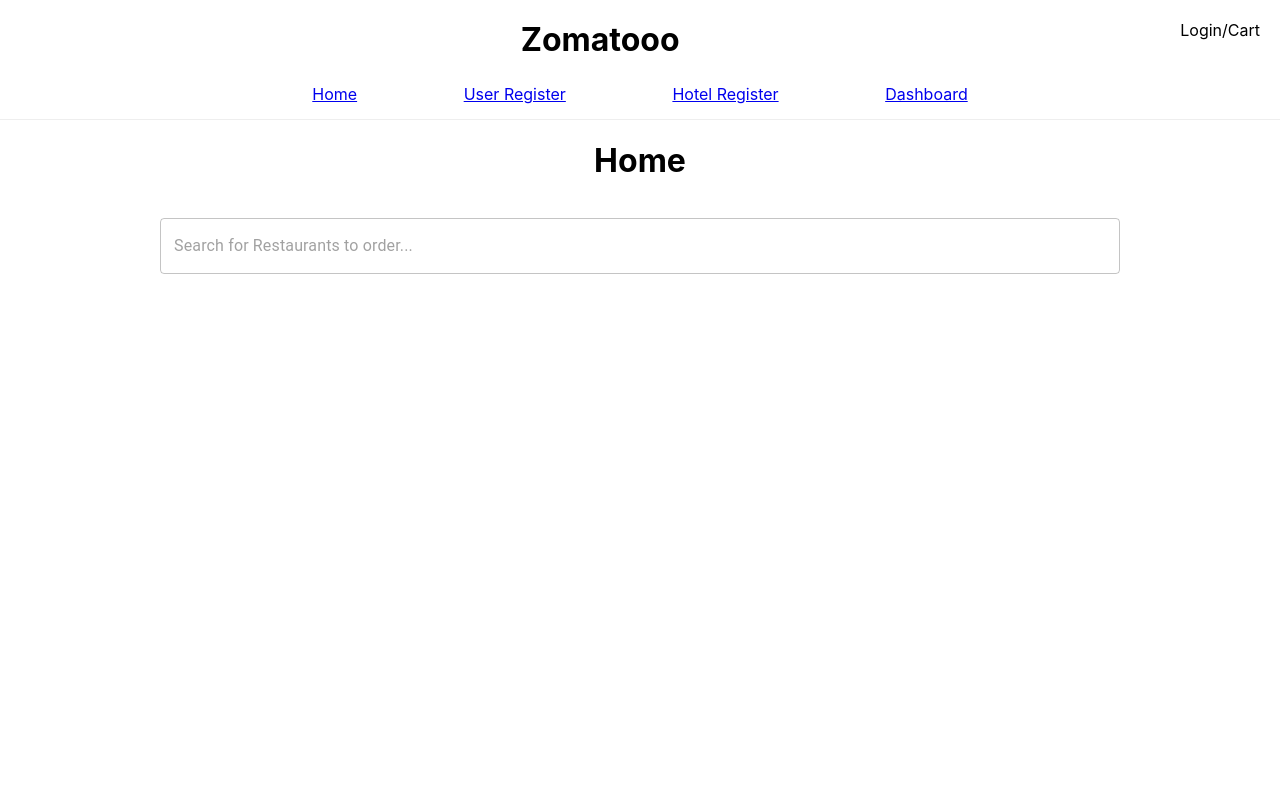
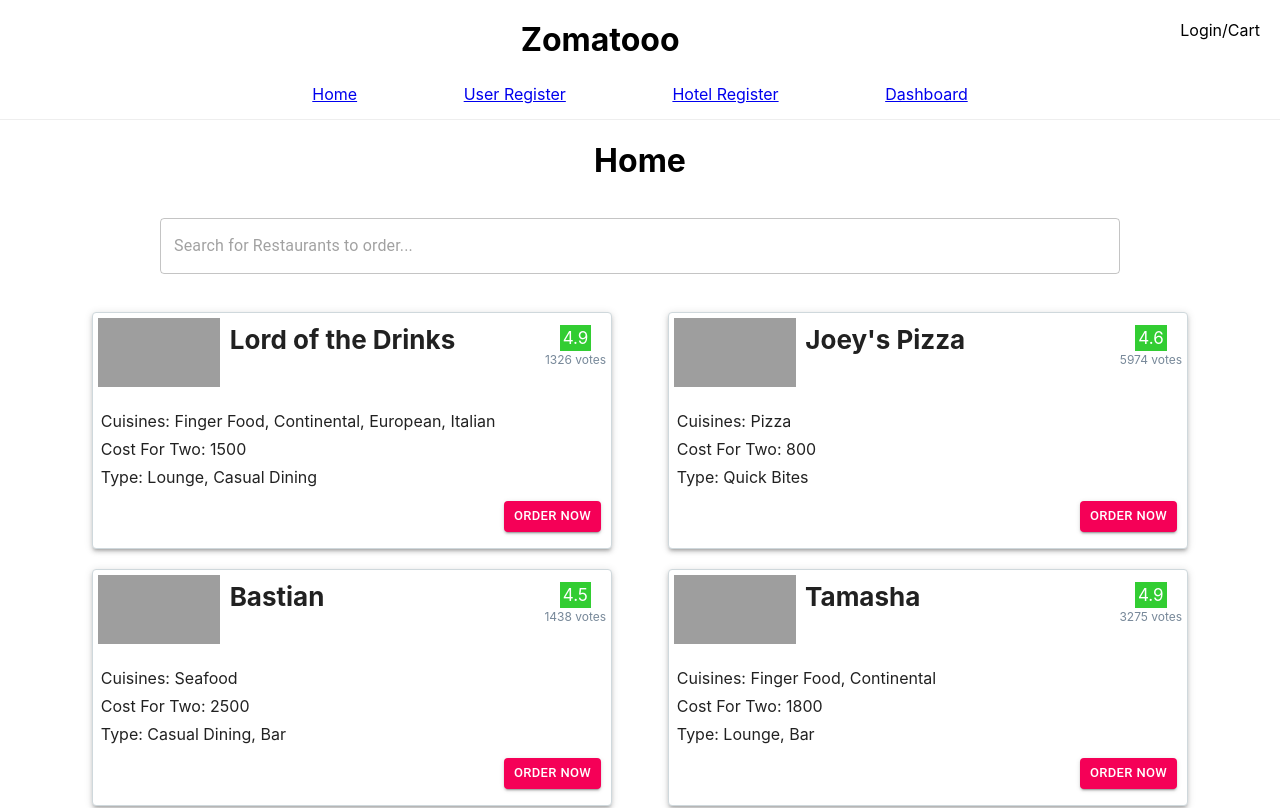
Before and after one commit to Charul090/Food-delivery-System, a React (Create React App) app: page / in a window 1280 px wide. Shown: the top 808 px of the page. Built offline with nearby package versions, Linux system fonts and the light colour scheme; grey boxes are pictures that could not be loaded.

Commit message:
feat:Restaurant listing

```diff
--- a/package.json
+++ b/package.json
@@ -13,6 +13,7 @@
     "react-router-dom": "^5.1.2",
     "react-scripts": "3.4.1",
     "redux": "^4.0.5",
+    "redux-thunk": "^2.3.0",
     "uuid": "^8.0.0"
   },
   "scripts": {
--- a/src/data.json
+++ b/public/data.json
@@ -106,5 +106,17 @@
         "type":["Casual Dining"],
         "photo_url":"https://images.unsplash.com/photo-1517248135467-4c7edcad34c4?ixlib=rb-1.2.1&q=80&fm=jpg&crop=entropy&cs=tinysrgb&dl=jason-leung-poI7DelFiVA-unsplash.jpg&w=1920",
         "thumb_url":"https://images.unsplash.com/photo-1515669097368-22e68427d265?ixlib=rb-1.2.1&q=80&fm=jpg&crop=entropy&cs=tinysrgb&dl=mgg-vitchakorn-vBOxsZrfiCw-unsplash.jpg&w=640"
+    },
+    {
+        "name":"Yeda Republic",
+        "cuisines":["Finger Food", "Pizza", "Seafood"],
+        "average_cost_for_two":2200,
+        "user_rating":{
+            "aggregate_rating":4.9,
+            "votes":1922
+        },
+        "type":["Bar","Lounge"],
+        "photo_url":"https://images.unsplash.com/photo-1517248135467-4c7edcad34c4?ixlib=rb-1.2.1&q=80&fm=jpg&crop=entropy&cs=tinysrgb&dl=jason-leung-poI7DelFiVA-unsplash.jpg&w=1920",
+        "thumb_url":"https://images.unsplash.com/photo-1515669097368-22e68427d265?ixlib=rb-1.2.1&q=80&fm=jpg&crop=entropy&cs=tinysrgb&dl=mgg-vitchakorn-vBOxsZrfiCw-unsplash.jpg&w=640"
     }
 ]
--- a/src/App.js
+++ b/src/App.js
@@ -1,9 +1,17 @@
-import React from 'react';
+import React,{useEffect} from 'react';
+import {useDispatch} from "react-redux"
 import './App.css';
 import Header from './components/Header/Header';
 import Routes from './Routes/Routes';
+import {Restaurant_Info} from "./Redux/restaurant/action.js"
 
 function App() {
+  let dispatch = useDispatch()
+
+  useEffect(() => {
+    dispatch(Restaurant_Info())
+  }, [])
+
   return (
     <div className="App">
       <Header />
--- a/src/Redux/restaurant/action.js
+++ b/src/Redux/restaurant/action.js
@@ -1,4 +1,4 @@
-import {Add_Restaurant} from "./actiontypes.js";
+import {Add_Restaurant,Restaurant_Info_Query,Restaurant_Info_Success,Restaurant_Info_Failure} from "./actiontypes.js";
 import {v1 as uuidv1} from "uuid"
 
 const Add_Restaurant_Info=(data)=>{
@@ -11,4 +11,33 @@ const Add_Restaurant_Info=(data)=>{
     }
 }
 
-export {Add_Restaurant_Info}
+const Restaurant_Query=()=>{
+    return {
+        type:Restaurant_Info_Query
+    }
+}
+
+const Restaurant_Success=(data)=>{
+    return {
+        type:Restaurant_Info_Success,
+        payload:data
+    }
+}
+
+const Restaurant_Failure=()=>{
+    return {
+        type:Restaurant_Info_Failure,
+    }
+}
+
+const Restaurant_Info=()=>{
+    return (dispatch)=>{
+        dispatch(Restaurant_Query())
+        return fetch("/data.json")
+                .then((res)=>res.json())
+                .then((data)=>dispatch(Restaurant_Success(data)))
+                .catch((err)=>dispatch(Restaurant_Failure()))
+    }
+}
+
+export {Add_Restaurant_Info,Restaurant_Info}
--- a/src/Redux/restaurant/actiontypes.js
+++ b/src/Redux/restaurant/actiontypes.js
@@ -1,3 +1,7 @@
 const Add_Restaurant="Add_Restaurant_To_State";
+const Restaurant_Info_Query = "Restaurant_Info_Query";
+const Restaurant_Info_Success = "Restaurant_Info_Success";
+const Restaurant_Info_Failure = "Restaurant_Info_Failure";
 
-export {Add_Restaurant}
+
+export {Add_Restaurant,Restaurant_Info_Query,Restaurant_Info_Success,Restaurant_Info_Failure}
--- a/src/Redux/restaurant/reducer.js
+++ b/src/Redux/restaurant/reducer.js
@@ -1,15 +1,8 @@
-import {Add_Restaurant} from "./actiontypes.js";
+import {Add_Restaurant,Restaurant_Info_Query,Restaurant_Info_Success,Restaurant_Info_Failure} from "./actiontypes.js";
 import {v1 as uuidv1} from "uuid";
-import data from "../../data.json"
-
-let array=data.map((elem)=>{
-    elem.id=uuidv1();
-
-    return elem
-})
 
 const initialState = {
-    data:[...array]
+    data:[]
 }
 
 
@@ -21,7 +14,24 @@ export default (state = initialState, { type, payload }) => {
             ...state,
             data:[...state.data,payload]
         }
+    case Restaurant_Info_Query:
+        return {
+            ...state
+        }
 
+    case Restaurant_Info_Success:
+        let array=payload.map((elem)=>{
+            elem.id=uuidv1();
+            return elem
+        })
+        return {
+            ...state,
+            data:array
+        }
+    case Restaurant_Info_Failure:
+        return {
+            ...state
+        }
     default:
         return {
             ...state
--- a/src/Redux/store.js
+++ b/src/Redux/store.js
@@ -1,11 +1,12 @@
 import userReducer from "./user/reducer.js";
 import restoReducer from "./restaurant/reducer.js"
-import {createStore,compose,combineReducers} from "redux";
+import {createStore,compose,combineReducers, applyMiddleware} from "redux";
+import thunk from "redux-thunk"
 
 const reducers=combineReducers({user:userReducer,restaurant:restoReducer});
 
 const composeEnhancers = window.__REDUX_DEVTOOLS_EXTENSION_COMPOSE__ || compose;
 
-const store=createStore(reducers,composeEnhancers())
+const store=createStore(reducers,composeEnhancers(applyMiddleware(thunk)))
 
 export {store}
--- a/src/components/Home/Home.jsx
+++ b/src/components/Home/Home.jsx
@@ -1,14 +1,38 @@
-import React, { useState } from 'react'
+import React, { useState,useEffect } from 'react';
+import {useSelector} from "react-redux"
 import Search from './Search/Search'
+import { Box } from '@material-ui/core';
+import RestoCard from './RestoCard/RestoCard';
+import styles from "./Home.module.css"
 
 export default function Home() {
     const [value,setValue]=useState("")
+    const [array,setArray]=useState([])
 
+    let data = useSelector((state)=>state.restaurant.data)
+
+    useEffect(()=>{
+        if(value === ""){
+            setArray(data.map((elem)=>{
+                return <RestoCard key={elem.id} id={elem.id} data={elem}/>
+            }))
+        }
+        else{
+            setArray(data.filter((elem)=>{
+                return elem.name.toLowerCase().includes(value.toLowerCase())
+            }).map((elem)=>{
+                return <RestoCard key={elem.id} id={elem.id} data={elem}/>
+            }))
+        }
+    },[data,value])
 
     return (
         <main>
             <h1>Home</h1>
             <Search setValue={setValue}/>
+            <Box className={styles.container}>
+                {array}
+            </Box>
         </main>
     )
 }
--- /dev/null
+++ b/src/components/Home/Home.module.css
@@ -0,0 +1,8 @@
+.container{
+    width:90%;
+    margin:auto;
+    padding:10px;
+    display:flex;
+    flex-wrap: wrap;
+    justify-content: space-around;
+}
--- /dev/null
+++ b/src/components/Home/RestoCard/RestoCard.jsx
@@ -0,0 +1,37 @@
+import React from 'react';
+import styles from "./RestoCard.module.css";
+import {Box,Card, CardMedia,Button} from "@material-ui/core"
+
+export default function RestoCard(props) {
+    let {data}=props;
+
+    return (
+        <Card className={styles.card} elevation={3}>
+            <Box className={styles.title}>
+                <Box className={styles.thumb}>
+                    <CardMedia image={data.thumb_url} className={styles.img}/>
+                </Box>
+                <Box className={styles.name}>
+                    <h2>{data.name}</h2>
+                </Box>
+                <Box className={styles.score}>
+                    <span className={styles.rating}>
+                        {data.user_rating.aggregate_rating}
+                    </span>
+                    <br></br>
+                    <span className={styles.votes}>
+                        {data.user_rating.votes} votes
+                    </span>
+                </Box>
+            </Box>
+            <Box className={styles.info}>
+                <p>Cuisines: {data.cuisines.join(", ")}</p>
+                <p>Cost For Two: {data.average_cost_for_two}</p>
+                <p>Type: {data.type.join(", ")}</p>
+            </Box>
+            <Box className={styles.buy}>
+                <Button size="small" variant="contained" color="secondary">Order Now</Button>
+            </Box>
+        </Card>
+    )
+}
--- /dev/null
+++ b/src/components/Home/RestoCard/RestoCard.module.css
@@ -0,0 +1,66 @@
+.card{
+    width:45%;
+    height:235px;
+    grid-template-rows: 80px 90px 55px;
+    grid-template-columns: auto;
+    border:1px solid #CFD8DC;
+    margin:10px 0px;
+}
+
+.title{
+    display:flex;
+    padding:5px;
+    justify-content: space-between;
+    height:80px;
+}
+
+.score{
+    padding-top: 10px;
+}
+
+.name{
+    width:60%;
+    text-align: left;
+    padding:0 6px;
+}
+
+.name > h2{
+    margin: 6px 0px;
+    font-size: 26px;
+}
+
+.thumb{
+    width:24%;
+}
+
+.img{
+    max-width: 100%;
+    height:69px;
+}
+
+.rating{
+    font-size: 17px;
+    padding:3px;
+    background-color: limegreen;
+    color: white;
+}
+
+.votes{
+    font-size: 12px;
+    color:lightslategray;
+}
+
+.info{
+    text-align: left;
+    height:90px;
+}
+
+.info > p{
+    margin:8px;
+}
+
+.buy{
+    padding:0px 10px;
+    display: flex;
+    flex-direction: row-reverse;
+}
```
Also changed, not shown: 1 other file (tests, documents, lock files or other folders).
